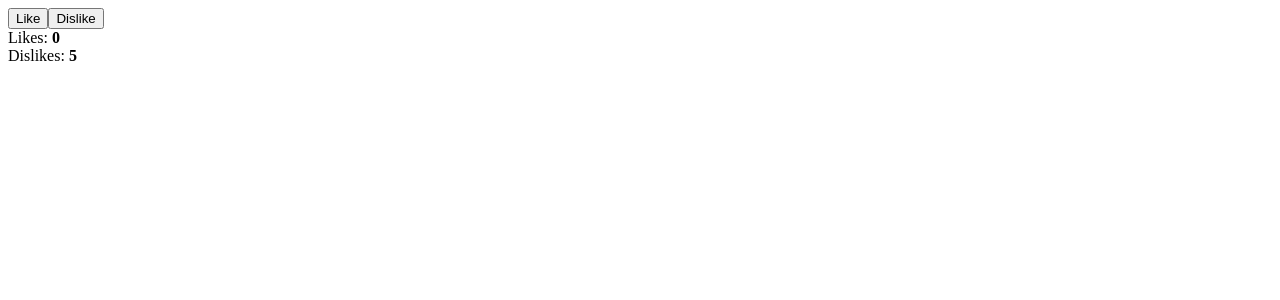
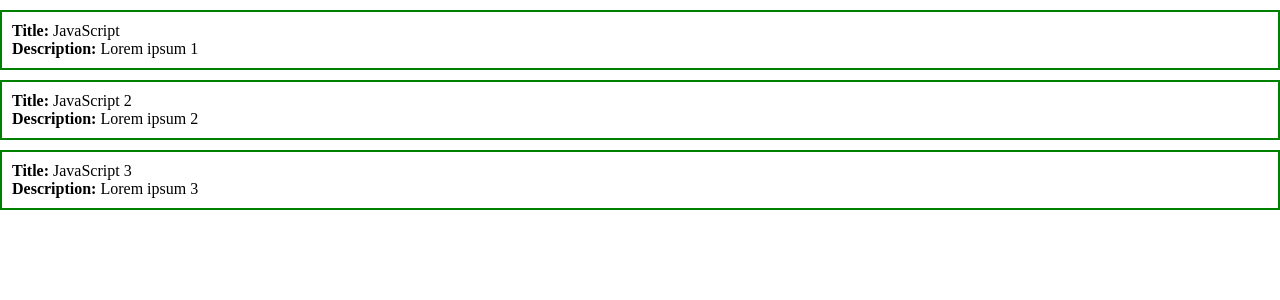
Before and after one commit to S4mm4ael/simple-blog-vue, a Vue app: page / in a window 1280 px wide. Shown: the top 300 px of the page. Built offline with nearby package versions, Linux system fonts and the light colour scheme.

Commit message:
feat: add posts array

```diff
--- a/src/App.vue
+++ b/src/App.vue
@@ -1,14 +1,8 @@
 <template>
   <div>
-    <div>
-      <button @click="addLike">Like</button>
-      <button @click="addDislike">Dislike</button>
-    </div>
-    <div>
-      Likes: <strong>{{ likes }}</strong>
-    </div>
-    <div>
-      Dislikes: <strong>{{ dislikes }}</strong>
+    <div class="post" v-for="post in posts" :key="post.id">
+      <div class=""><strong>Title: </strong>{{ post.title }}</div>
+      <div class=""><strong>Description: </strong>{{ post.body }}</div>
     </div>
   </div>
 </template>
@@ -17,8 +11,11 @@
 export default {
   data() {
     return {
-      likes: 0,
-      dislikes: 5
+      posts: [
+        { id: 1, title: 'JavaScript', body: 'Lorem ipsum 1' },
+        { id: 2, title: 'JavaScript 2', body: 'Lorem ipsum 2' },
+        { id: 3, title: 'JavaScript 3', body: 'Lorem ipsum 3' }
+      ]
     }
   },
   methods: {
@@ -32,4 +29,15 @@ export default {
 }
 </script>
 
-<style></style>
+<style>
+* {
+  margin: 0;
+  padding: 0;
+  box-sizing: border-box;
+}
+.post {
+  padding: 10px;
+  border: 2px solid green;
+  margin-top: 10px;
+}
+</style>
```
